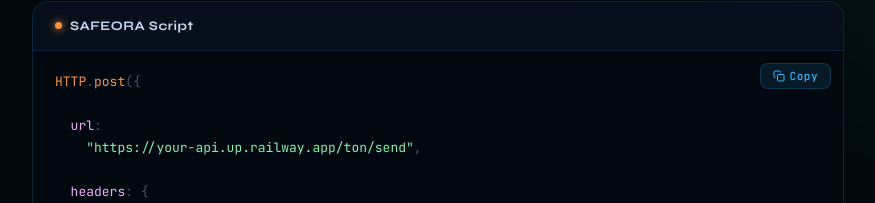
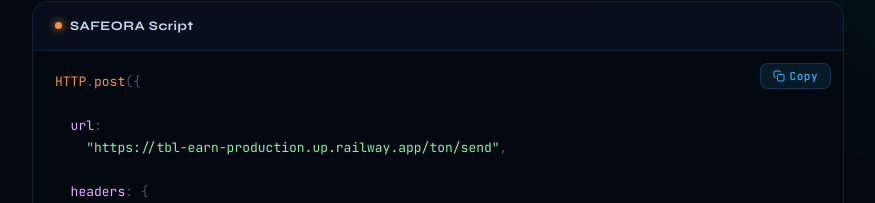
Before and after one commit to ArmanRhaman-bot/TBL-EARN, a website: page docs.html in a window 1280 px wide. Shown: the part 868-1071 px from the top of the page, without its empty margins (202-1077 px from the left). Drawn offline with Linux system fonts and the light colour scheme.

Commit message:
Update docs.html

```diff
--- a/docs.html
+++ b/docs.html
@@ -424,7 +424,7 @@
       <pre id="tbl"><span class="t-meth">HTTP</span><span class="t-punct">.</span><span class="t-meth">post</span><span class="t-punct">({</span>
 
   <span class="t-prop">url</span><span class="t-punct">:</span>
-    <span class="t-str">"https://your-api.up.railway.app/ton/send"</span><span class="t-punct">,</span>
+    <span class="t-str">"https://tbl-earn-production.up.railway.app/ton/send"</span><span class="t-punct">,</span>
 
   <span class="t-prop">headers</span><span class="t-punct">: {</span>
     <span class="t-key">"x-api-key"</span><span class="t-punct">:</span>      <span class="t-str">"API_KEY"</span><span class="t-punct">,</span>
```
